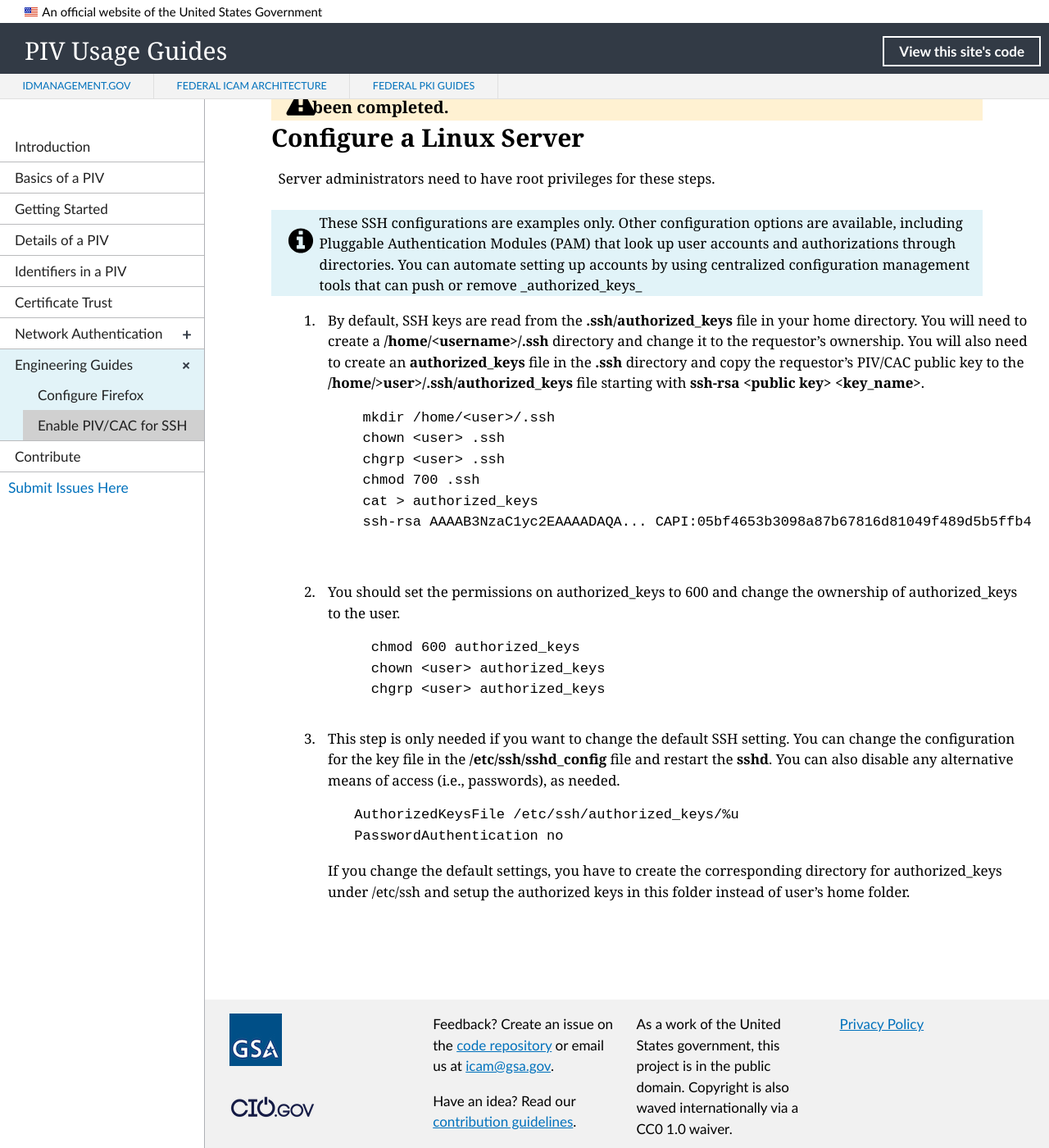
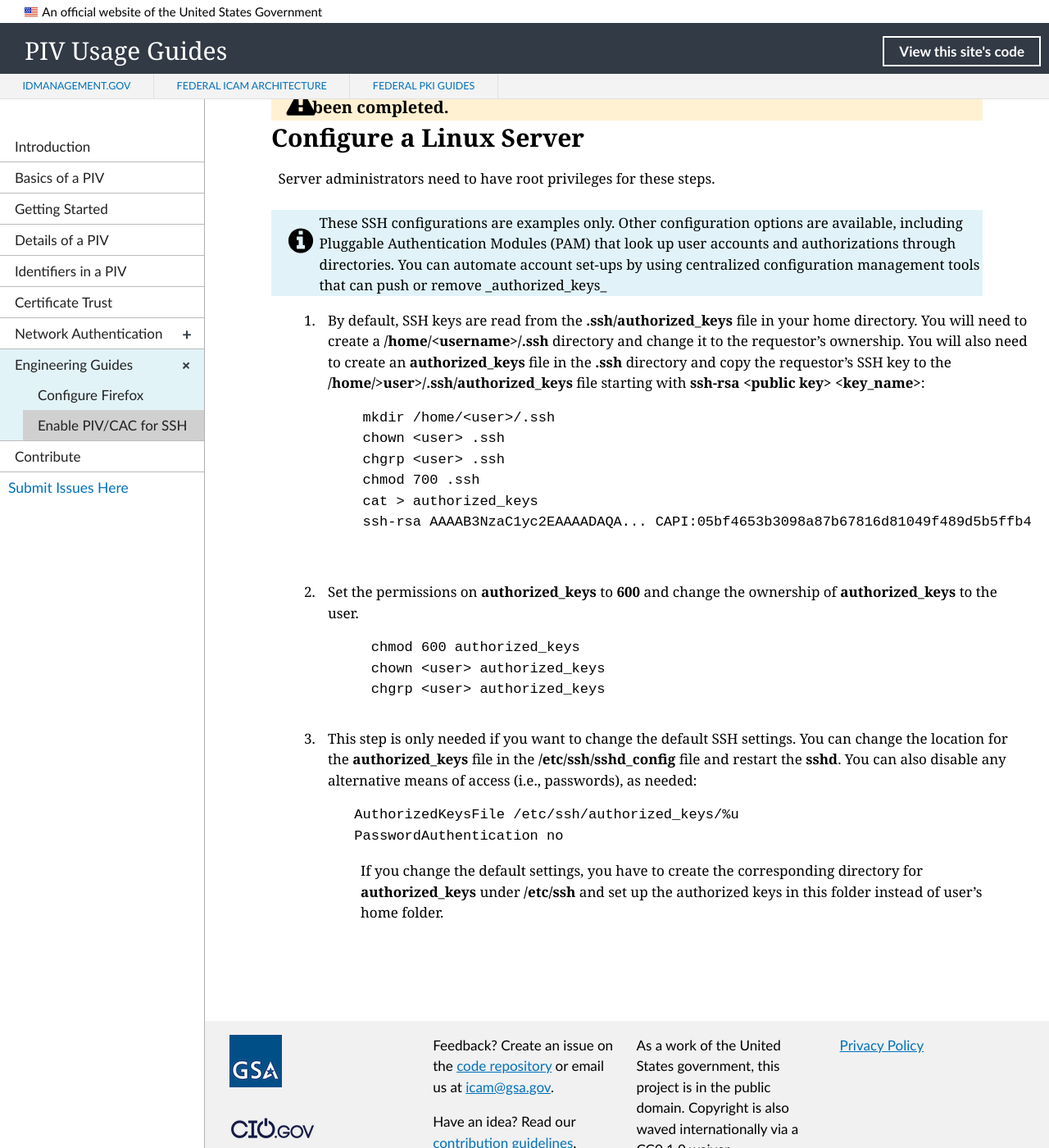
Before and after one commit to GSA/piv-guides, a Jekyll site: the page built from _engineering/02_ssh.md, in a window 1280 px wide and 1400 px high, scrolled down 3999 px. Shown: the whole window at 82% size. Built offline with Jekyll 4.4.1, drawn with Linux system fonts in a browser that asks for light colours; nearby versions of some CDN libraries; some of the changed text lies outside the part shown.

Commit message:
Update 02_ssh.md
Editorial and content changes

````diff
--- a/_engineering/02_ssh.md
+++ b/_engineering/02_ssh.md
@@ -90,19 +90,19 @@
     ```
 
 6. Send the SSH key to the server administrator to set up your account.
-7. Once you have your account, you can log into the Linux server. Enter: **STOPPED HERE**
+7. Once you have your account, you can log into the Linux server. Enter:
 
     ```
 	ssh -I /usr/lib64/opensc-pkcs11.so <username>@<remote-host>
     ```
 
-If you do not want to specify the opensc-pkcs11.so using the -I for ssh command, you can update the /etc/ssh_config file.
+> If you do not want to specify the opensc-pkcs11.so using the **-I** for ssh command, you can update the setting in the **/etc/ssh_config** file to:
 
     ```
 	PKCS11Provider /usr/lib64/opensc-pkcs11.so
     ```
 
-8. At the PIV card password prompt, enter your **PIN**. You will now be logged into the Linux server via SSH.
+8. The server will prompt for your PIV/CAC PIN. Enter your **PIN**. Once the PIN is validated, you will be logged into the server via SSH.
 
 {% include alert-warning.html heading = "The card reader may flash. **Do not** remove the PIV until the login process has been completed." %}
 
@@ -110,9 +110,9 @@
 
 Server administrators need to have root privileges for these steps.
 
-{% include alert-info.html content = "These SSH configurations are examples only. Other configuration options are available, including Pluggable Authentication Modules (PAM) that look up user accounts and authorizations through directories. You can automate setting up accounts by using centralized configuration management tools that can push or remove _authorized_keys_" %}
+{% include alert-info.html content = "These SSH configurations are examples only. Other configuration options are available, including Pluggable Authentication Modules (PAM) that look up user accounts and authorizations through directories. You can automate account set-ups by using centralized configuration management tools that can push or remove _authorized_keys_" %}
 
-1. By default, SSH keys are read from the **.ssh/authorized_keys** file in your home directory. You will need to create a **/home/&lt;username&gt;/.ssh** directory and change it to the requestor's ownership. You will also need to create an **authorized_keys** file in the **.ssh** directory and copy the requestor's PIV/CAC public key to the **/home/&gt;user&gt;/.ssh/authorized_keys** file starting with **ssh-rsa &lt;public key&gt; &lt;key_name&gt;**.
+1. By default, SSH keys are read from the **.ssh/authorized_keys** file in your home directory. You will need to create a **/home/&lt;username&gt;/.ssh** directory and change it to the requestor's ownership. You will also need to create an **authorized_keys** file in the **.ssh** directory and copy the requestor's SSH key to the **/home/&gt;user&gt;/.ssh/authorized_keys** file starting with **ssh-rsa &lt;public key&gt; &lt;key_name&gt;**:
 
     ```
 	    mkdir /home/<user>/.ssh
@@ -124,7 +124,7 @@
 
     ```
 
-2. You should set the permissions on authorized_keys to 600 and change the ownership of authorized_keys to the user.
+2. Set the permissions on **authorized_keys** to **600** and change the ownership of **authorized_keys** to the user.
 
     ```
 	     chmod 600 authorized_keys
@@ -132,10 +132,10 @@
 	     chgrp <user> authorized_keys
     ```
 
-3. This step is only needed if you want to change the default SSH setting. You can change the configuration for the key file in the **/etc/ssh/sshd_config** file and restart the **sshd**. You can also disable any alternative means of access (i.e., passwords), as needed.
+3. This step is only needed if you want to change the default SSH settings. You can change the location for the **authorized_keys** file in the **/etc/ssh/sshd_config** file and restart the **sshd**. You can also disable any alternative means of access (i.e., passwords), as needed:
 
     ```
 	   AuthorizedKeysFile /etc/ssh/authorized_keys/%u
 	   PasswordAuthentication no
     ```
-If you change the default settings, you have to create the corresponding directory for authorized_keys under /etc/ssh and setup the authorized keys in this folder instead of user's home folder.
+> If you change the default settings, you have to create the corresponding directory for **authorized_keys** under **/etc/ssh** and set up the authorized keys in this folder instead of user's home folder.
````
